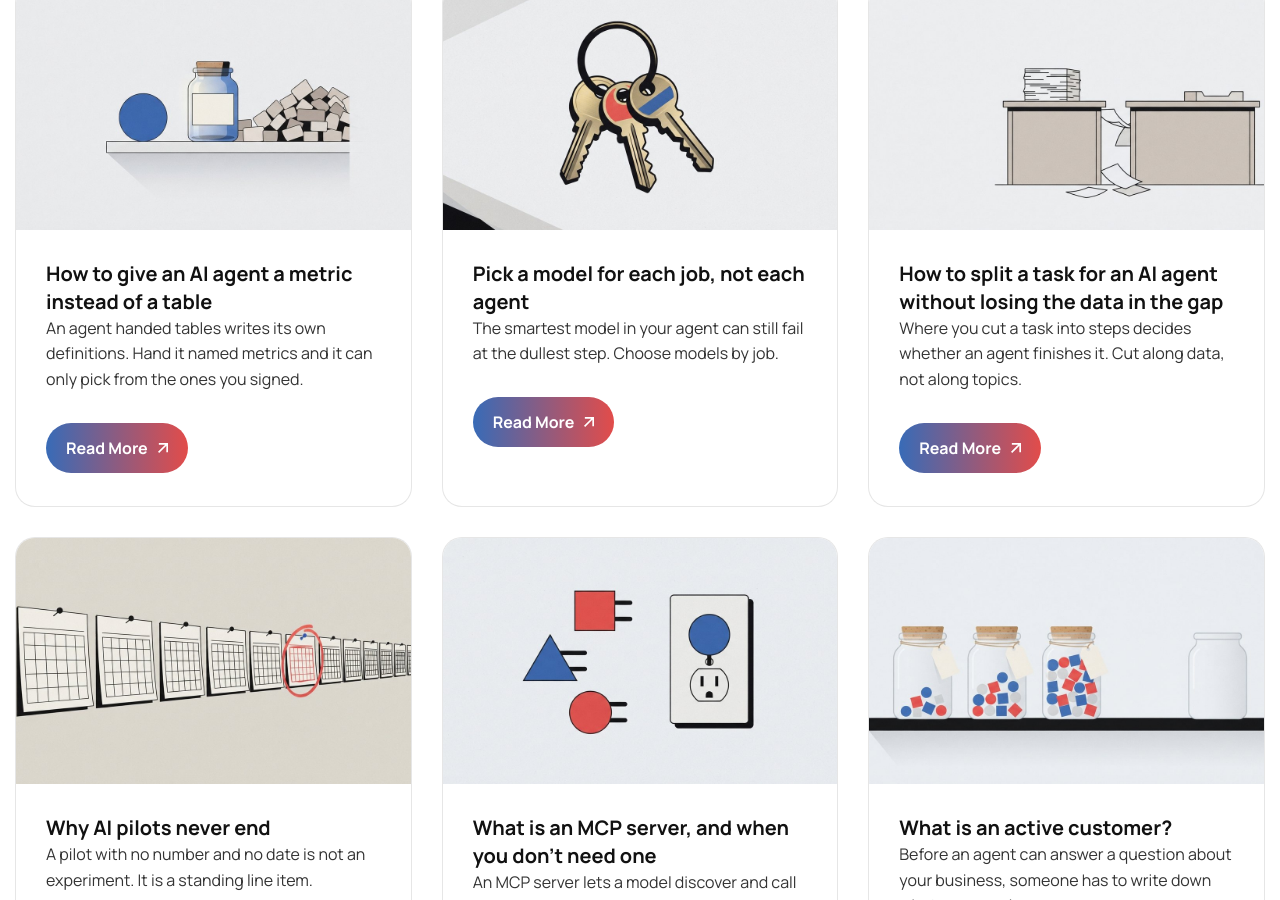
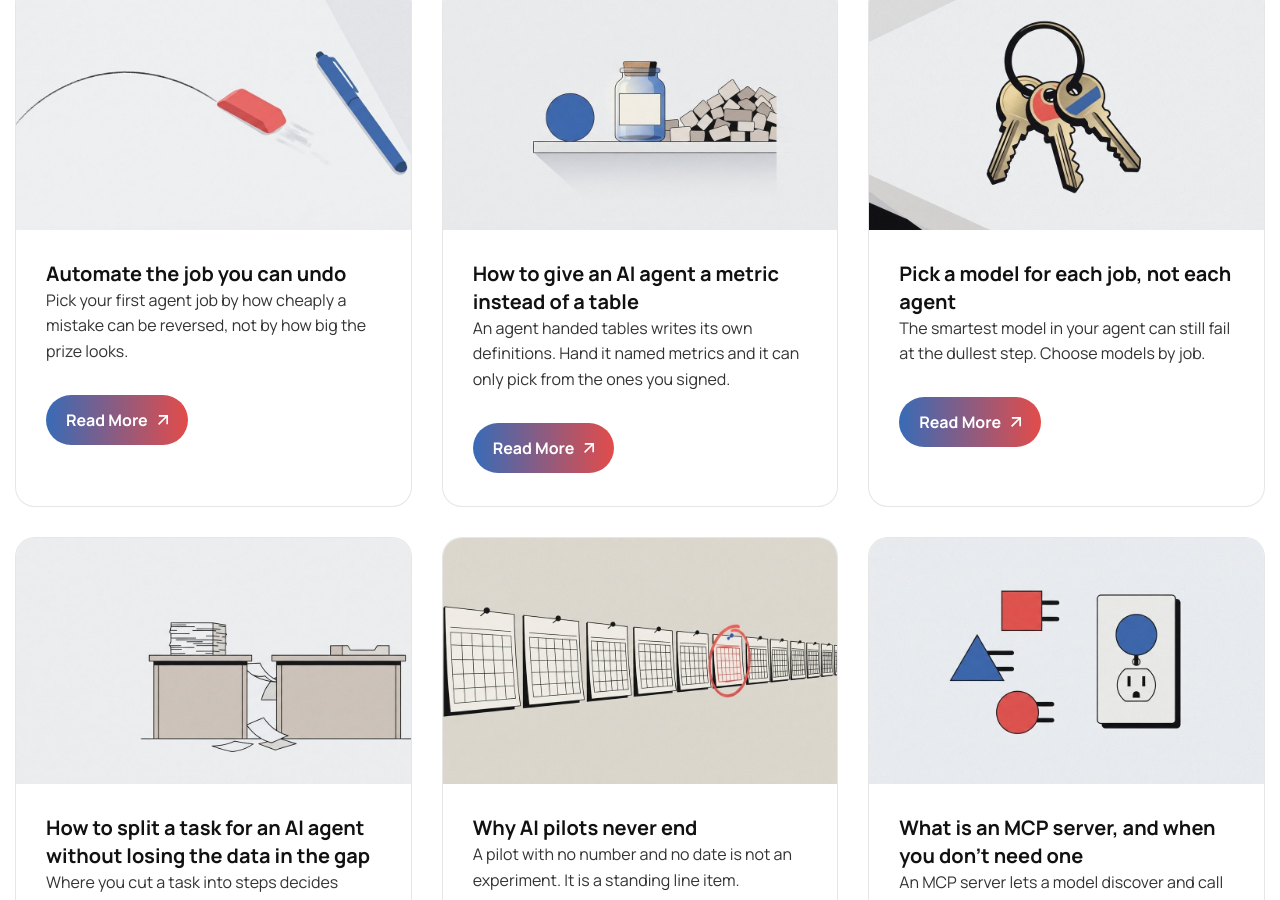
Before and after one commit to gritsa/www-gritsa.github.io, a Jekyll site: the page built from blog/index.html, in a window 1280 px wide and 900 px high, scrolled down 587 px. Built offline with Jekyll 4.4.1, drawn with Linux system fonts in a browser that asks for light colours; part of the change alters nothing that is shown.

Commit message:
Publish: Automate the job you can undo; link from the procurement essay

```diff
--- a/_posts/2026-10-19-most-ai-strategy-is-a-procurement-plan.md
+++ b/_posts/2026-10-19-most-ai-strategy-is-a-procurement-plan.md
@@ -29,7 +29,7 @@ Here is a quick test. Take the document and delete every product name. What is l
 
 A strategy is a set of choices that excludes something. "We will use AI across the business" excludes nothing, so it decides nothing. Compare it with "We will have an agent produce the first draft of every vendor invoice reconciliation by March, and we will stop paying two contractors to do it by hand." One of those you can fail at. That's how you know it's the strategy.
 
-So start with jobs, not departments. Pick three. Not thirty, because thirty is how you end up with thirty pilots and no owner for any of them. A job is something with an input, an output and someone who currently does it: coding inbound tickets, chasing late purchase orders, preparing the monthly variance commentary. Smaller than a function, bigger than a task. Once you have picked one, [write its job description](/blog/2026/10/21/how-to-scope-an-ai-agent/) before anything else.
+So start with jobs, not departments. Pick three. Not thirty, because thirty is how you end up with thirty pilots and no owner for any of them. Start with the one where a mistake is cheapest to undo; [automate the job you can undo](/blog/2026/11/23/automate-the-job-you-can-undo/) says why. A job is something with an input, an output and someone who currently does it: coding inbound tickets, chasing late purchase orders, preparing the monthly variance commentary. Smaller than a function, bigger than a task. Once you have picked one, [write its job description](/blog/2026/10/21/how-to-scope-an-ai-agent/) before anything else.
 
 Then write down how you will know. This is the part that gets skipped, and it's the same discipline as [writing the test before you hire the agent](/blog/2026/10/12/write-the-test-before-you-hire-the-agent/). If you can't say what a correct result looks like, you can't measure whether the change worked, and the quarterly review becomes a vote on vibes. The same gap is how a pilot ends up running for a year; [why AI pilots never end](/blog/2026/11/10/why-ai-pilots-never-end/) is about the two sentences that prevent it.
 
--- /dev/null
+++ b/_posts/2026-11-23-automate-the-job-you-can-undo.md
@@ -0,0 +1,43 @@
+---
+layout: post
+title: "Automate the job you can undo"
+date: 2026-11-23 07:58:00 -0500
+author: "Amy Loomis"
+categories: "AI Strategy"
+tags:
+  - AI automation
+  - First AI agent
+  - Future readiness
+excerpt: "Pick your first agent job by how cheaply a mistake can be reversed, not by how big the prize looks."
+description: "What to automate first with AI: rank candidate jobs by the cost of undoing a mistake, and why the reversible ones teach you the most."
+keywords: "what to automate first with AI, first AI agent project, AI automation use cases"
+featured_image: "/assets/img/posts/2026-11-23-automate-the-job-you-can-undo.jpg"
+---
+
+Most teams pick their first AI agent job the way they pick a restaurant for a big dinner: by how impressive it sounds. The biggest, most expensive process in the company wins, and the project starts with the highest stakes it will ever have.
+
+I would pick the other way. Rank every candidate job by what it costs to undo a mistake, and start with the one where undoing is cheapest. The prize for the first project is not savings. It is learning how your agent fails, while failing is cheap.
+
+## Undo cost is the number nobody writes down
+
+Every automation business case has a column for hours saved. Almost none has a column for "what happens when it's wrong." Yet that is the property that decides how much supervision the job needs, and supervision is where the hours saved go to die.
+
+Picture three jobs in the same finance team. The agent drafts the monthly variance commentary, a person reads it and edits it before it goes anywhere. The agent codes incoming invoices to general ledger accounts, and a wrong code gets caught at month-end review. The agent pays suppliers. All three are "automation." Their undo costs are nothing like each other. A bad draft costs a minute. A bad code costs a journal entry. A bad payment costs a phone call to a bank and, sometimes, a supplier who now trusts you a little less.
+
+Same technology, three different projects. If you start with the third one, you will spend the first six months building approval gates, and the agent will be slower than the clerk it replaced.
+
+## What the cheap jobs teach you
+
+A reversible job gives you something an irreversible one can't: a lot of mistakes you can afford to look at. You learn which inputs confuse the agent. You learn whether the check you wrote actually catches the failure, which is the same lesson as [writing the test before you hire the agent](/blog/2026/10/12/write-the-test-before-you-hire-the-agent/). You find out what your data looks like when something other than a patient colleague has to read it.
+
+And you build the thing that makes the harder jobs possible later: a record of what the agent did and a habit of checking it. Nobody grants an agent authority over money because a slide said so. They grant it because last quarter's small jobs went well and the log shows why.
+
+## Where I would not start
+
+Anything public, anything that moves money, anything that deletes, anything a customer sees before a person does. Those jobs are not off limits forever. They are bad first jobs, because they ask you to trust a system you have not yet watched fail.
+
+There is a second trap on the other side, and it is boredom. If the job is so low-stakes that nobody would notice if it vanished, you will learn nothing and prove nothing. The sweet spot is a job people do every day, that is tedious enough that they will be glad to lose it, and where a wrong answer is caught by a step that already exists.
+
+Make a list of your candidates. Next to each, write one sentence: "If this is wrong, we find out when, and fix it how?" The jobs with a short, boring answer are your shortlist. When you [scope an agent like a hire](/services/ai-agents/), that sentence is the probation terms.
+
+The ambitious project is still there. It just goes second, with a log behind it.
```
